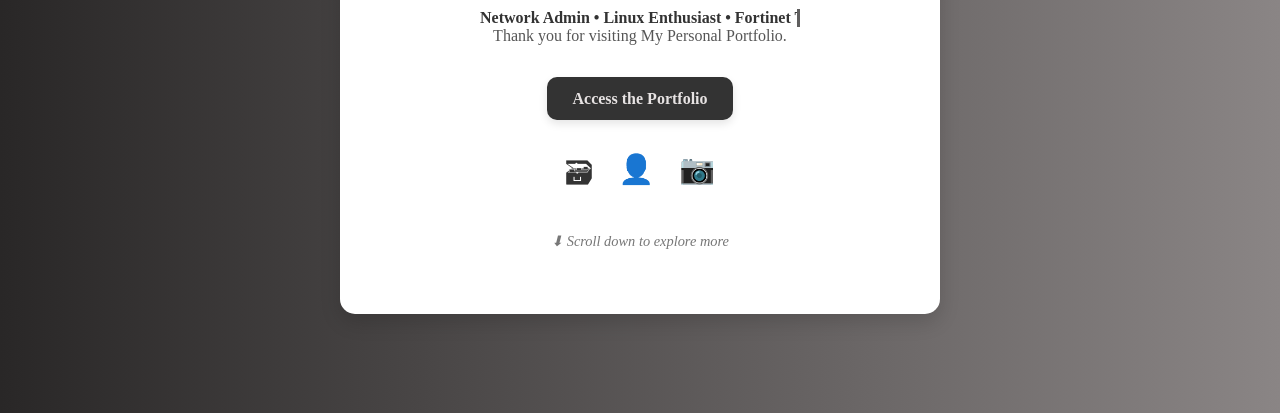
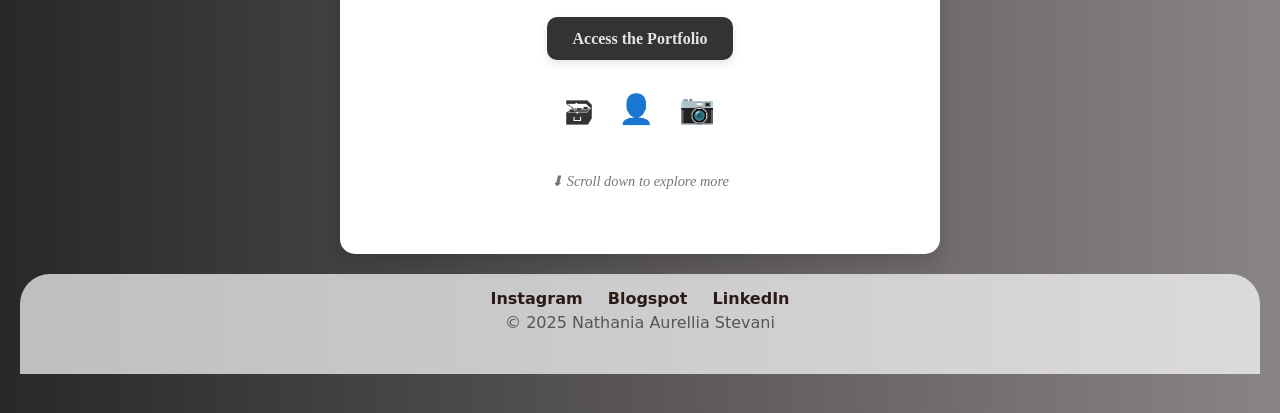
Before and after one commit to aurellia139/Portfolio, a plain HTML site: page A1.html in a window 1280 px wide. Shown: the part 387-800 px from the top of the page. Drawn offline with Linux system fonts and the light colour scheme.

Commit message:
Update A1.html

```diff
--- a/A1.html
+++ b/A1.html
@@ -127,6 +127,47 @@
       font-style: italic;
     }
 
+     footer {
+            width: 100%;
+            text-align: center;
+            padding: 10px 15px;
+            background-color: rgba(255, 255, 255, 0.7);
+            color: #333;
+            margin-top: 20px;
+            position: relative;
+            bottom: 0;
+            font-family: 'PT Sans', cursive;
+            border-top-left-radius: 30px;
+            border-top-right-radius: 30px;
+            border-bottom-left-radius: 0;
+            border-bottom-right-radius: 0;
+        }
+
+        .sosial-link {
+            margin: 5px 0;
+        }
+
+        .sosial-link a {
+            margin: 0 10px;
+            text-decoration: none;
+            color: #2B1B17;
+            font-weight: bold;
+            transition: color 0.3s;
+        }
+
+        .sosial-link a:hover {
+            color: #E238EC;
+        }
+
+        .fade-in {
+            opacity: 0;
+            transition: opacity 1.5s ease-in;
+        }
+
+        .fade-in.show {
+            opacity: 1;
+        }
+
     /* Typing animation */
     @keyframes typing {
       from { width: 0 }
@@ -178,5 +219,14 @@
     <div class="scroll-prompt">⬇ Scroll down to explore more</div>
   </div>
 
+  <footer>
+        <div class="sosial-link">
+            <a href="https://www.instagram.com/aurelliava_id/" target="_blank">Instagram</a>
+            <a href="https://nathaniaaurell.blogspot.com/" target="_blank">Blogspot</a>
+            <a href="https://www.linkedin.com/in/nathania-aurellia-stevani-24815a366/" target="_blank">LinkedIn</a>
+        </div>
+        <p>&copy; 2025 Nathania Aurellia Stevani</p>
+    </footer>
+
 </body>
 </html>
```
